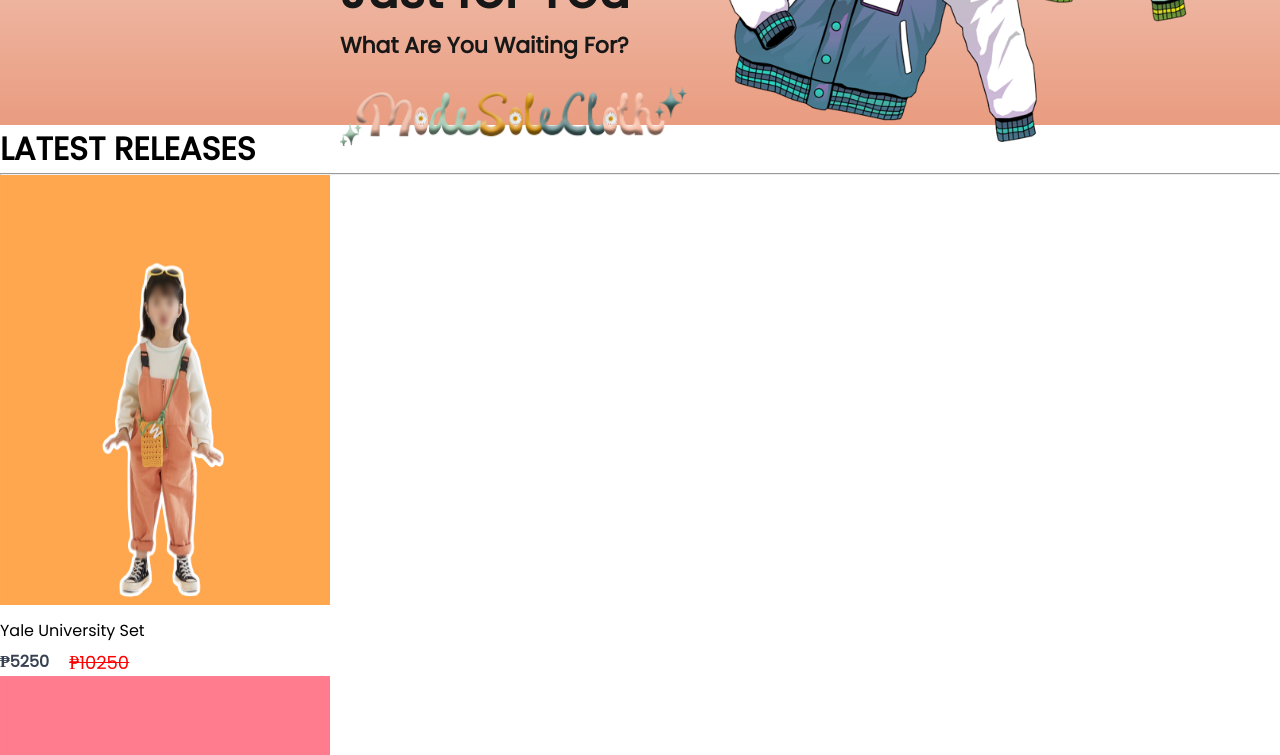
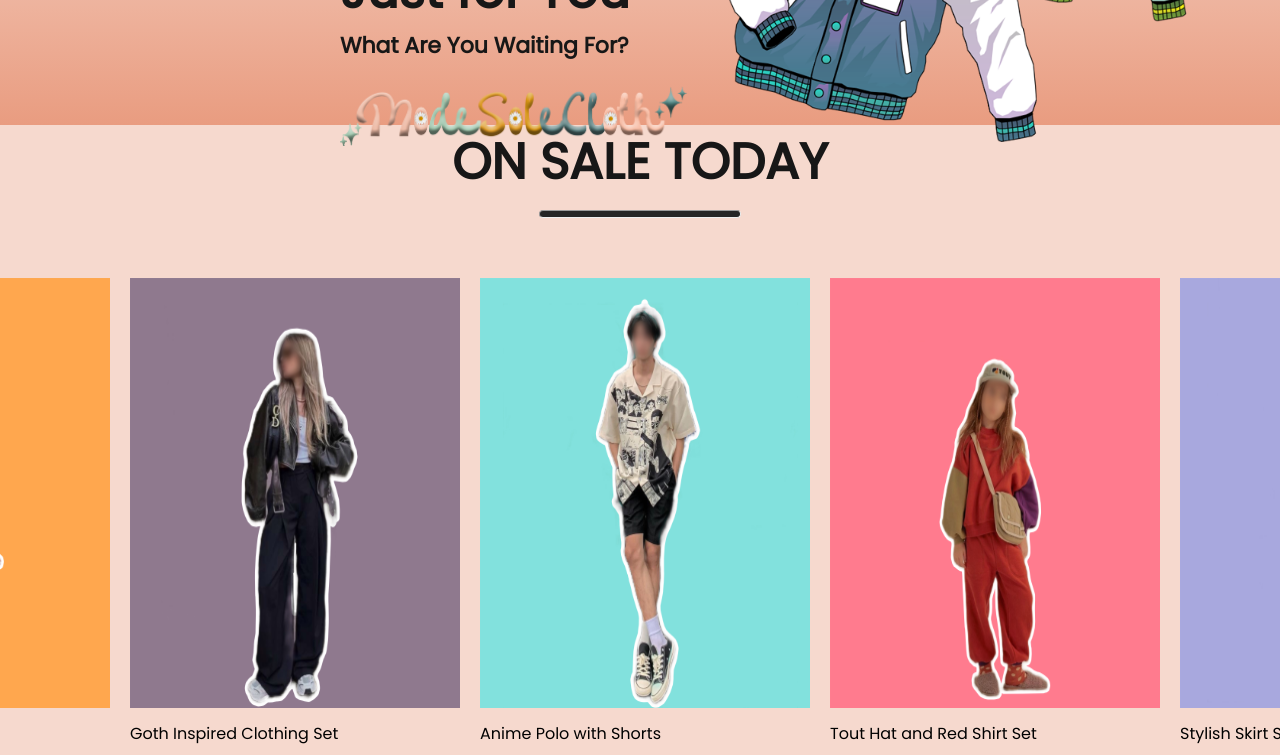
Before and after one commit to Cervera-jpg/ModeSoleCloth, a React (Create React App) app: page / in a window 1280 px wide. Shown: the part 2900-3655 px from the top of the page. Built offline with nearby package versions, Linux system fonts and the light colour scheme.

Commit message:
Updated a file
Styled the on sale section.

```diff
--- a/src/Components/Products/Sale_Display.js
+++ b/src/Components/Products/Sale_Display.js
@@ -2,41 +2,41 @@ import p1_img from "../Assets/Kids/kids_12.jpeg";
 import p2_img from "../Assets/Kids/kids_9.jpeg";
 import p3_img from "../Assets/Womens/womens_4.jpeg";
 import p4_img from "../Assets/Womens/womens_9.jpeg";
-import p5_img from "../Assets/Men/men_11.jpeg";
+import p5_img from "../Assets/Men/men_4.jpeg";
 
 let Trending_Display = [
   {
     id: 1,
-    name: "Yale University Set",
+    name: "Pink Jumpers with Bag Set",
     image: p1_img,
-    new_price: 5250.0,
-    old_price: 10250.0,
+    new_price: 6950,
+    old_price: 10450,
   },
   {
     id: 2,
-    name: "Striped Shirt Cool Set",
-    image: p2_img,
-    new_price: 5950.0,
-    old_price: 9450.0,
+    name: "Goth Inspired Clothing Set",
+    image: p3_img,
+    new_price: 7950,
+    old_price: 14450,
   },
   {
-    id: 3,
-    name: "Black HipHop Themed Clothing Set",
+    id: 28,
+    name: "Anime Polo with Shorts",
     image: p5_img,
-    new_price: 5950,
-    old_price: 9450,
+    new_price: 4950,
+    old_price: 7450,
   },
   {
     id: 4,
-    name: "Official Clothing Set",
-    image: p4_img,
-    new_price: 8950.0,
-    old_price: 12650.0,
+    name: "Tout Hat and Red Shirt Set",
+    image: p2_img,
+    new_price: 9850,
+    old_price: 16750,
   },
   {
     id: 5,
     name: "Stylish Skirt Set",
-    image: p3_img,
+    image: p4_img,
     new_price: 2950,
     old_price: 6750,
   },
--- a/src/Components/Sale/Sale.css
+++ b/src/Components/Sale/Sale.css
@@ -0,0 +1,24 @@
+.sale {
+  display: flex;
+  flex-direction: column;
+  align-items: center;
+  gap: 10px;
+  height: 90vh;
+  background-color: #f6d9ce;
+}
+.sale h1 {
+  color: #171717;
+  font-size: 50px;
+  font-weight: 600;
+}
+.sale hr {
+  width: 200px;
+  height: 6px;
+  border-radius: 10px;
+  background: #252525;
+}
+.sale_products {
+  margin-top: 50px;
+  display: flex;
+  gap: 30px;
+}
--- a/src/Components/Sale/Sale.js
+++ b/src/Components/Sale/Sale.js
@@ -5,7 +5,7 @@ import Sale_Display from "../Products/Sale_Display";
 const Sale = () => {
   return (
     <div className="sale">
-      <h1>LATEST RELEASES</h1>
+      <h1>ON SALE TODAY</h1>
       <hr />
       <div className="sale_products">
         {Sale_Display.map((item, i) => {
```
